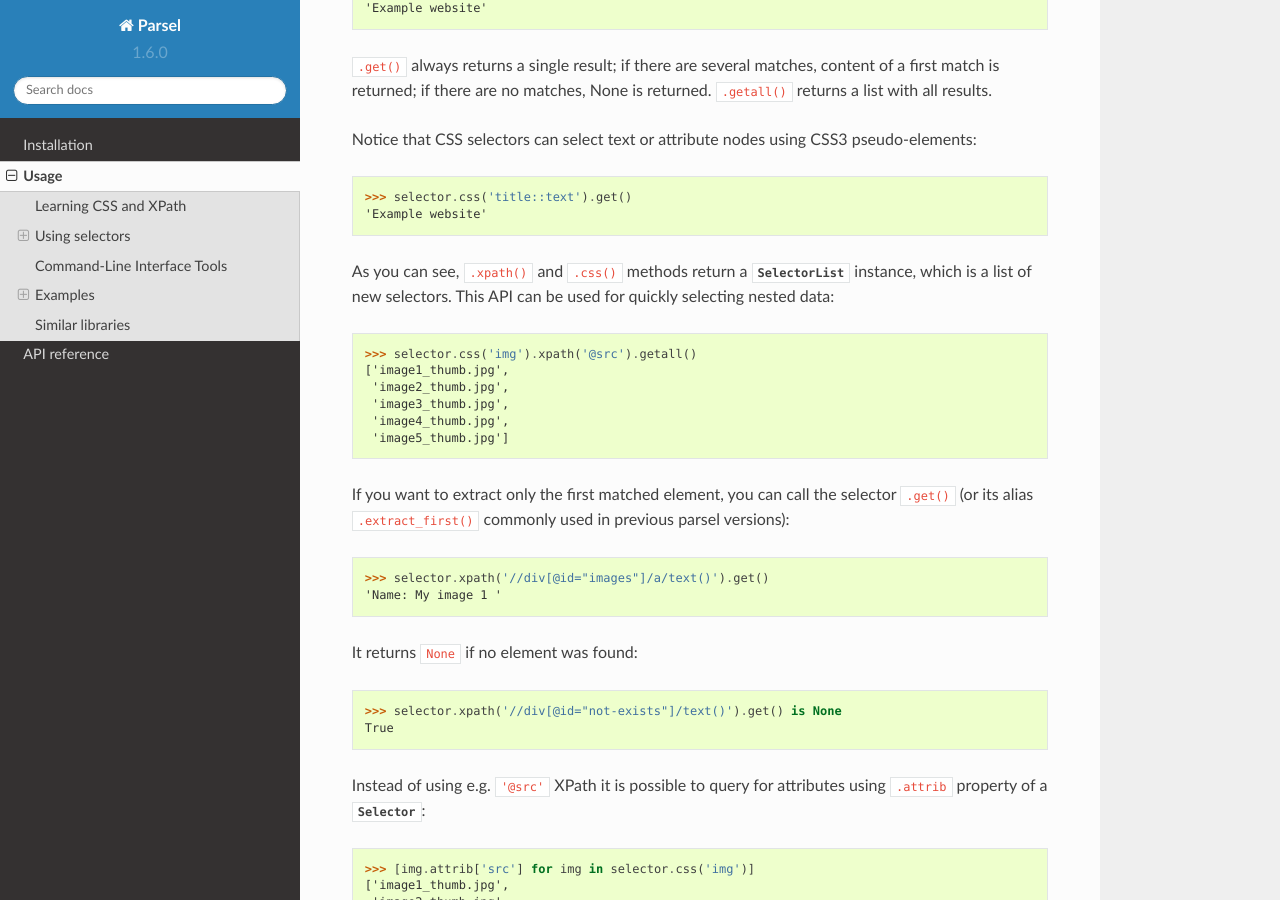
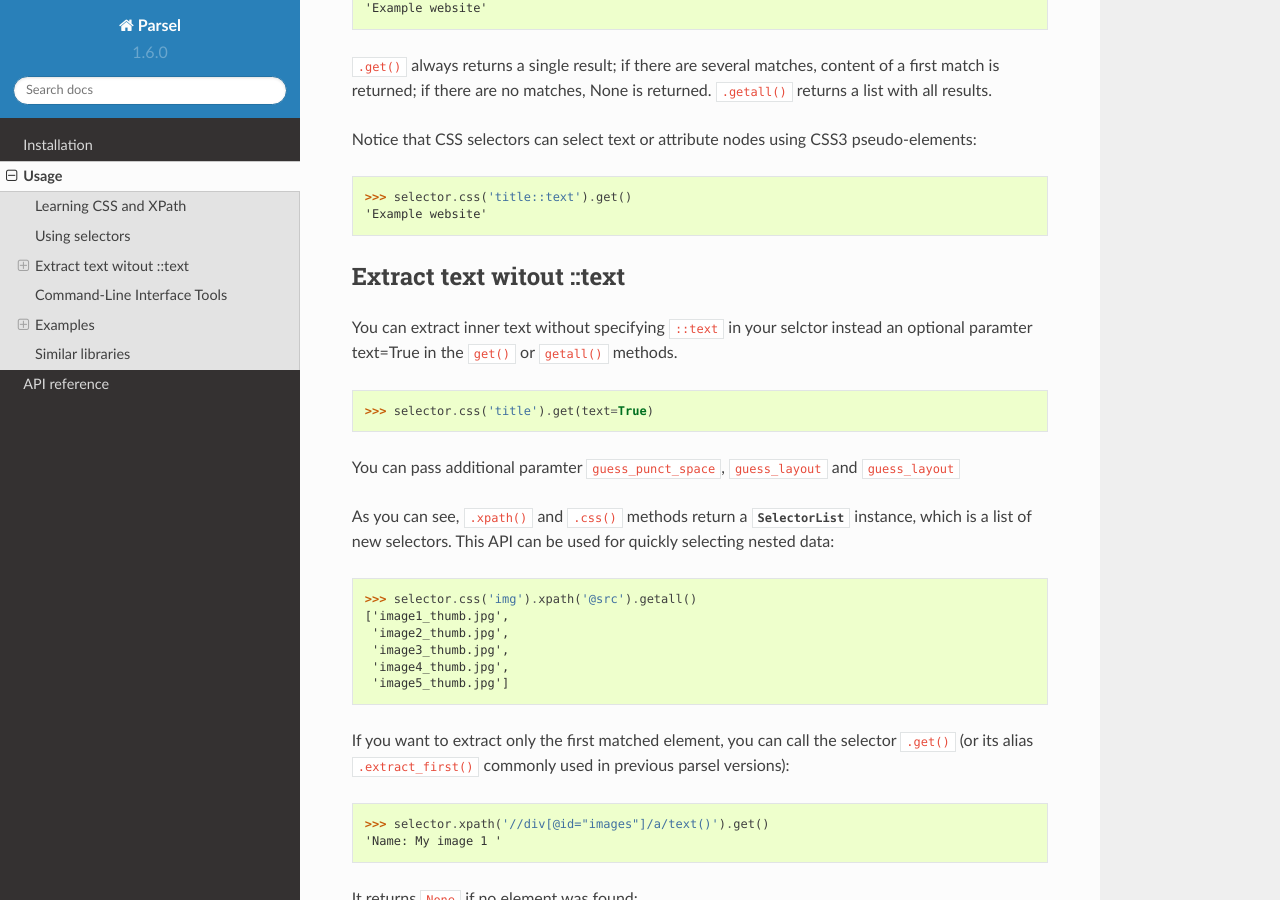
Before and after one commit to scrapy/parsel, a Sphinx documentation site: the page built from docs/usage.rst, in a window 1280 px wide and 900 px high, scrolled down 2260 px. Built offline with Sphinx 7.4.7 and the Read the Docs theme 2.0.0, drawn with Linux system fonts in a browser that asks for light colours.

Commit message:
documentation for selector .get() text

```diff
--- a/docs/usage.rst
+++ b/docs/usage.rst
@@ -119,6 +119,15 @@ pseudo-elements::
 
     >>> selector.css('title::text').get()
     'Example website'
+
+Extract text witout ::text
+==========================
+You can extract inner text without specifying ``::text`` in your selctor instead
+an optional paramter text=True in the ``get()`` or ``getall()`` methods.
+
+    >>> selector.css('title').get(text=True)
+
+You can pass additional paramter ``guess_punct_space``, ``guess_layout`` and ``guess_layout``
 
 As you can see, ``.xpath()`` and ``.css()`` methods return a
 :class:`~parsel.selector.SelectorList` instance, which is a list of new
```
